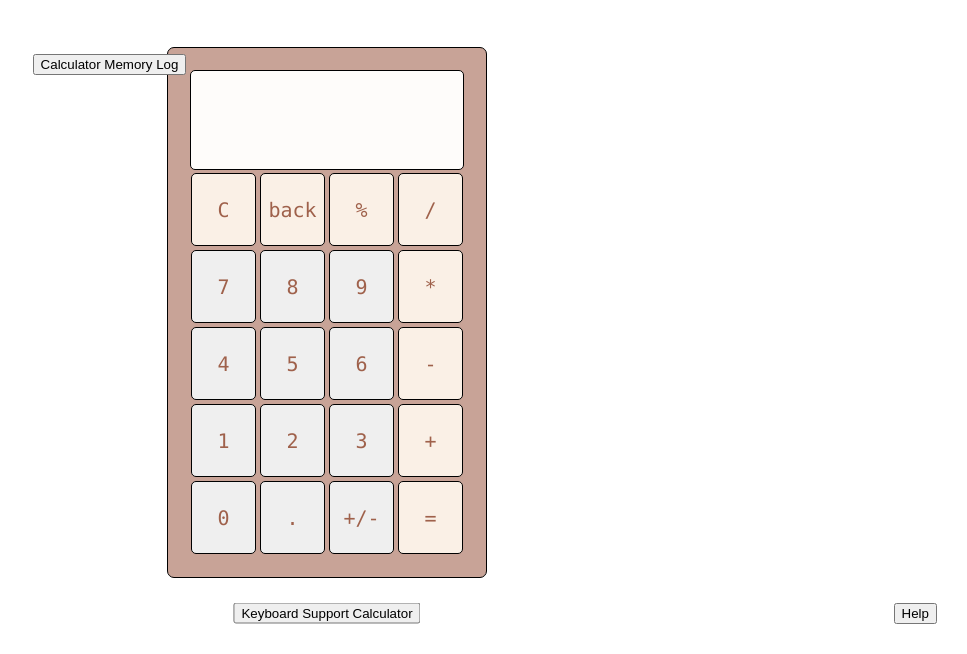
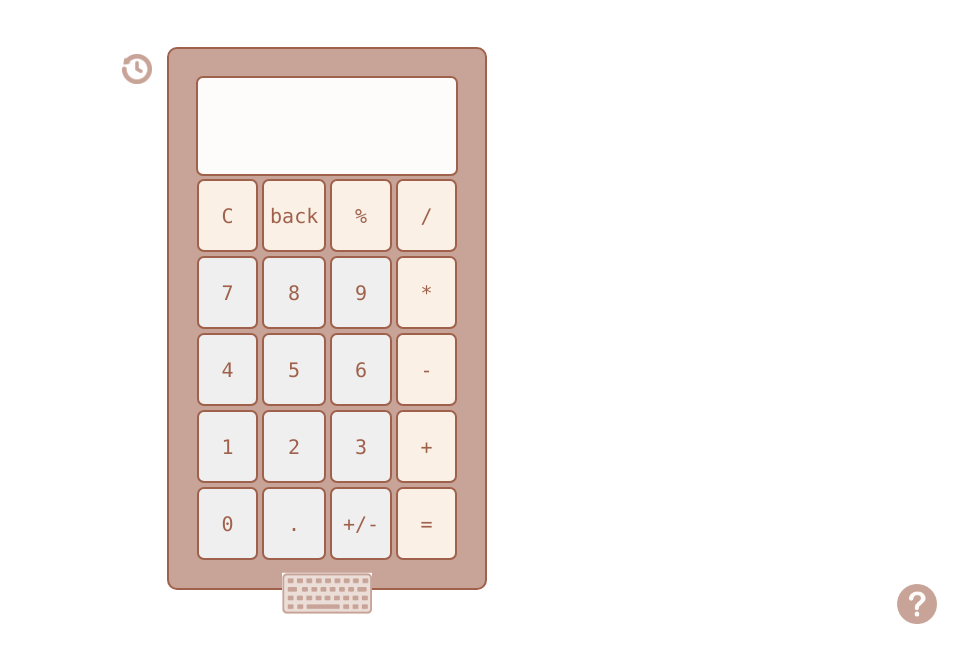
Before and after one commit to jin-karen/calculator, a plain HTML site: page index.html in a window 1280 px wide. Shown: the part 146-800 px from the top of the page, without its empty margins (313-1280 px from the left). Drawn offline with Linux system fonts and the light colour scheme.

Commit message:
update files
Updated front-end by replacing buttons with images, changing css, and adding favicon

```diff
--- a/index.html
+++ b/index.html
@@ -4,6 +4,7 @@
         <meta charset="UTF-8">
         <title>Calculator</title>
         <link rel="stylesheet" href="style.css">
+        <link rel="icon" type="image/x-icon" href="favicon.ico">
     </head>
 
     <body>
@@ -43,11 +44,11 @@
                 <td><input type="button" class="equal function" value="="></td>
             </tr>
         </table>
-        <button id="logBtn" class="supportBtn logSupport">Calculator Memory Log</button>
+        <img id="logBtn" class="supportBtn logSupport" src="img/history.png" title="calculator log" alt="calculator log button">
         <pre id="logDisplay" class="supportDisplay logSupport hidden"></pre>
-        <button id="keyBtn" class="supportBtn keySupport">Keyboard Support Calculator</button>
+        <img id="keyBtn" class="supportBtn keySupport" src="img/keyboard.png" title="keyboard support" alt="keyboard support button">
         <div id="keyDisplay" class="supportDisplay keySupport hidden"></div>
-        <button id="helpBtn" class="supportBtn helpSupport">Help</button>
+        <img id="helpBtn" class="supportBtn helpSupport" src="img/help.png" title="help" alt="help button">
         <div id="helpDisplay" class="supportDisplay helpSupport hidden">
             <h2>Calculator Support</h2>
             <p>
--- a/style.css
+++ b/style.css
@@ -25,9 +25,9 @@ table{
     margin:auto auto;
     width: 25%;
     height: 50%;
-    border: 1px solid black;
-    border-radius: 7px;
-    padding: 20px;
+    border: 2px solid #9F614B;;
+    border-radius: 10px;
+    padding: 25px;
     background-color:#C8A397;
 }
 
@@ -37,10 +37,11 @@ tr{
 
 th{
     height: 100px;
-    border: 1.5px solid black;
-    border-radius: 5px;
+    border: 2px solid #9F614B;;
+    border-radius: 7px;
     background-color: #FEFCFA;
     color: #874026;
+    font-size: 105%;
 }
 
 td{
@@ -52,8 +53,8 @@ td input{
     width: 100%;
     font-size: 125%;
     font-family: 'Monaco', monospace;
-    border: .5px solid black;
-    border-radius: 5px;
+    border: 2px solid #9F614B;;
+    border-radius: 7px;
     cursor: pointer;
     color:#9F614B;
 }
@@ -95,12 +96,19 @@ input:active{
     text-align: center;
     padding: 40px;
 }
+/****/
+.supportBtn{
+    background-color: white;
+    border: 0px;
+    cursor: pointer;
+}
 
 #keyDisplay {
     justify-content: center;
-    margin: 50px auto auto;
+    margin: 40px auto auto;
     width: 25%;
     height: 100px;
+    font-size: 105%;
 }
 
 #logDisplay{
@@ -126,19 +134,24 @@ input:active{
     bottom: 20px;
     left: 50%;
     transform: translate(-50%, -50%);
+    width: 90px;
 }
 
 #logBtn{
     position: absolute;
     top: 200px;
-    left: 27%;
+    left: 34%;
+    width: 30px;
 }
 
 #helpBtn{
     position: absolute;
     bottom: 30px;
     right: 30px;
+    width: 40px;
 }
+
+
 
 /** smaller media screen 1306 x 969
 table{
```
Also changed, not shown: favicon.ico (added), img/calculator.png (added), img/help.png (added), img/history.png (added), img/keyboard.png (added).
